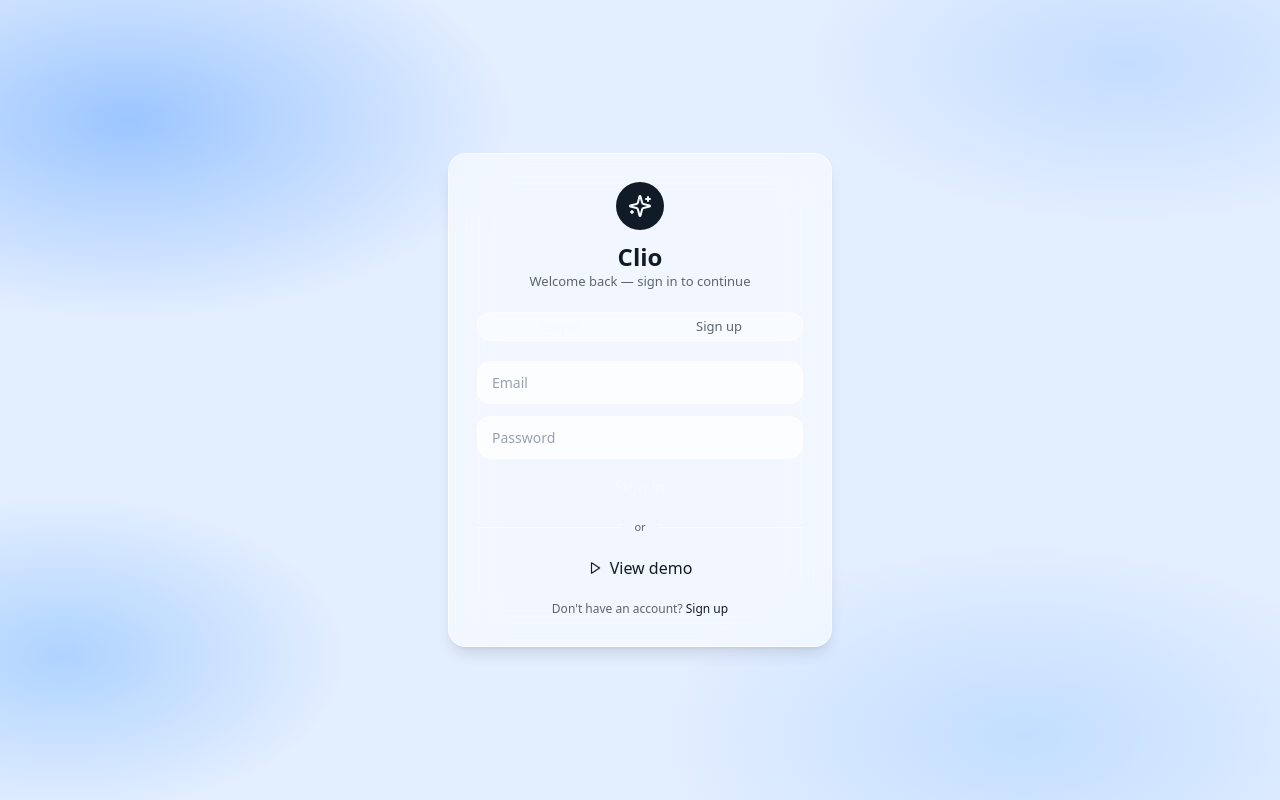
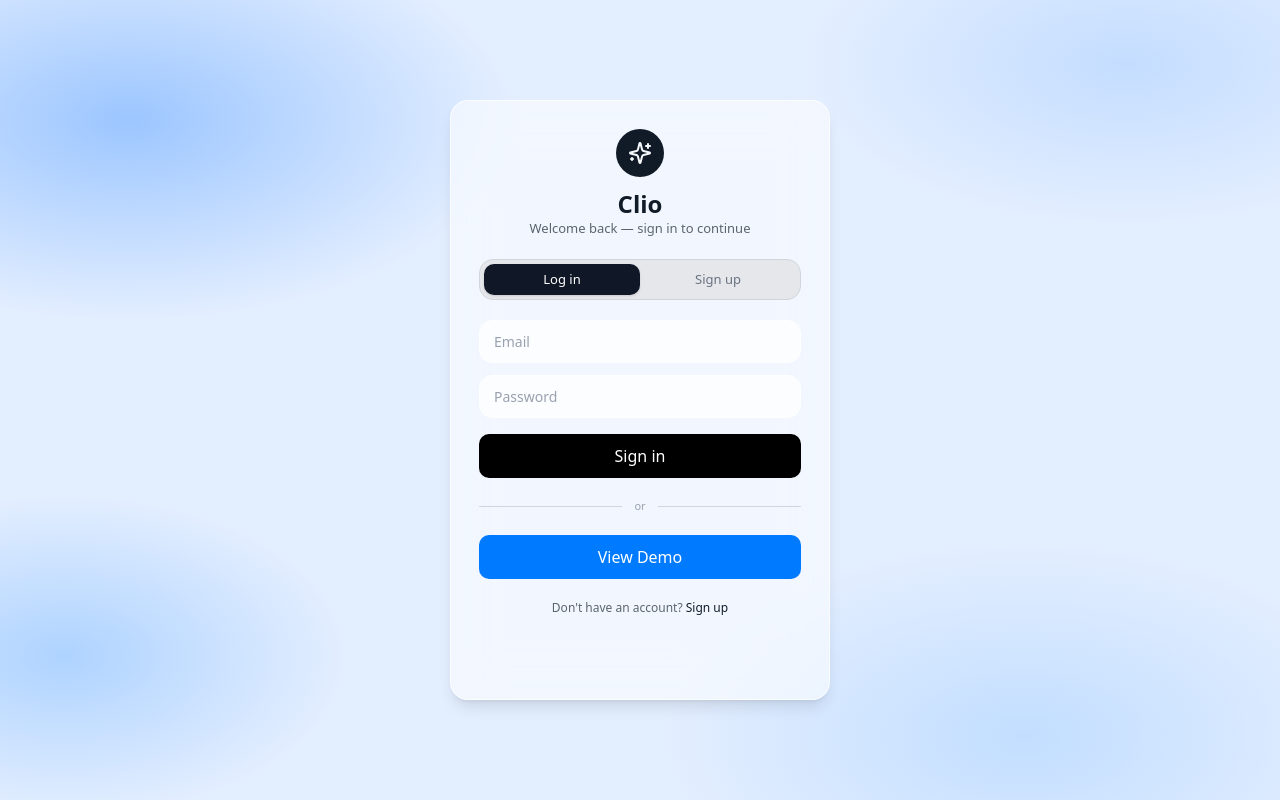
Before and after one commit to tchiahsu/clio.ai, a React app in the folder frontend/: page /login in a window 1280 px wide. Built offline with nearby package versions, Linux system fonts and the light colour scheme; no server answers; the HTML template or start-up script is replaced by a standard one.

Commit message:
fixed login page styling

```diff
--- a/frontend/src/components/features/Login.tsx
+++ b/frontend/src/components/features/Login.tsx
@@ -1,6 +1,6 @@
 import { useState } from 'react'
 import { Navigate, useNavigate } from 'react-router-dom'
-import { LuSparkles, LuLoader, LuPlay } from 'react-icons/lu'
+import { LuSparkles, LuLoader } from 'react-icons/lu'
 import { useAuth } from '../../context/AuthContext'
 
 type Mode = 'login' | 'signup'
@@ -63,7 +63,7 @@ export default function Login() {
 
   return (
     <div className="min-h-screen flex items-center justify-center p-6">
-      <div className="w-full max-w-sm rounded-2xl p-7 flex flex-col gap-5 bg-clio-glass border border-clio-glass-border backdrop-blur-xl shadow-lg">
+      <div className="w-95 h-150 rounded-2xl p-7 flex flex-col gap-5 bg-clio-glass border border-clio-glass-border backdrop-blur-xl shadow-lg">
 
         {/* Logo / heading */}
         <div className="flex flex-col items-center gap-3 text-center">
@@ -78,19 +78,24 @@ export default function Login() {
           </div>
         </div>
 
-        {/* Mode toggle */}
-        <div className="flex p-1 rounded-xl bg-white/40 border border-white/50 text-[13px]">
+        {/* Mode toggle — segmented control with a sliding highlight */}
+        <div className="relative flex w-full p-1 rounded-xl bg-gray-200 border border-gray-300 text-[13px]">
+          {/* Sliding highlight: same width as one button, translates between the two */}
+          <span
+            className="absolute inset-y-1 left-1 w-[calc(50%-4px)] rounded-lg bg-gray-900 shadow-sm transition-transform duration-300 ease-out"
+            style={{ transform: mode === 'signup' ? 'translateX(100%)' : 'translateX(0)' }}
+          />
           <button
             type="button"
             onClick={() => switchMode('login')}
-            className={`flex-1 py-1.5 rounded-lg transition-colors ${mode === 'login' ? 'bg-clio-primary text-clio-primary-foreground' : 'text-clio-muted-foreground hover:text-gray-700'}`}
+            className={`relative z-10 flex-1 py-1.5 rounded-lg font-medium transition-colors duration-200 ${mode === 'login' ? 'text-white' : 'text-gray-500 hover:text-gray-700'}`}
           >
             Log in
           </button>
           <button
             type="button"
             onClick={() => switchMode('signup')}
-            className={`flex-1 py-1.5 rounded-lg transition-colors ${mode === 'signup' ? 'bg-clio-primary text-clio-primary-foreground' : 'text-clio-muted-foreground hover:text-gray-700'}`}
+            className={`relative z-10 flex-1 py-1.5 rounded-lg font-medium transition-colors duration-200 ${mode === 'signup' ? 'text-white' : 'text-gray-500 hover:text-gray-700'}`}
           >
             Sign up
           </button>
@@ -146,8 +151,8 @@ export default function Login() {
           <button
             type="submit"
             disabled={submitting || demoLoading}
-            className="mt-1 flex items-center justify-center gap-2 py-2.5 rounded-xl text-[14px] font-medium
-              bg-clio-primary text-clio-primary-foreground hover:opacity-90 transition-opacity disabled:opacity-50"
+            className="mt-1 flex items-center justify-center gap-2 py-2.5 rounded-lg text-[14px] font-medium
+              bg-black text-white hover:bg-gray-800 transition-colors disabled:opacity-50"
           >
             {submitting
               ? <><LuLoader size={15} className="animate-spin" /> {mode === 'login' ? 'Signing in…' : 'Creating account…'}</>
@@ -156,10 +161,10 @@ export default function Login() {
         </form>
 
         {/* Divider */}
-        <div className="flex items-center gap-3 text-[11px] text-clio-muted-foreground">
-          <div className="flex-1 h-px bg-clio-glass-border" />
+        <div className="flex items-center gap-3 text-[11px] text-gray-400">
+          <div className="flex-1 h-px bg-gray-300" />
           or
-          <div className="flex-1 h-px bg-clio-glass-border" />
+          <div className="flex-1 h-px bg-gray-300" />
         </div>
 
         {/* One-click demo — signs into the shared demo account with seeded data */}
@@ -167,12 +172,12 @@ export default function Login() {
           type="button"
           onClick={handleDemo}
           disabled={demoLoading || submitting}
-          className="flex items-center justify-center gap-2 py-2.5 rounded-xl text-[14px] font-medium
-            bg-white/60 border border-white/60 text-clio-primary hover:bg-white/80 transition-colors disabled:opacity-50"
+          className="flex items-center justify-center gap-2 py-2.5 rounded-lg text-[14px] font-medium
+            bg-[#007bff] text-white hover:bg-[#006ae0] transition-colors disabled:opacity-50"
         >
           {demoLoading
             ? <><LuLoader size={15} className="animate-spin" /> Loading demo…</>
-            : <><LuPlay size={14} /> View demo</>}
+            : 'View Demo'}
         </button>
 
         <p className="text-center text-[12px] text-clio-muted-foreground">
--- a/frontend/src/index.css
+++ b/frontend/src/index.css
@@ -67,9 +67,6 @@
 button {
   cursor: pointer;
   font-family: inherit;
-  background: none;
-  border: none;
-  padding: 0;
   font-size: inherit;
 }
 button:focus,
```
